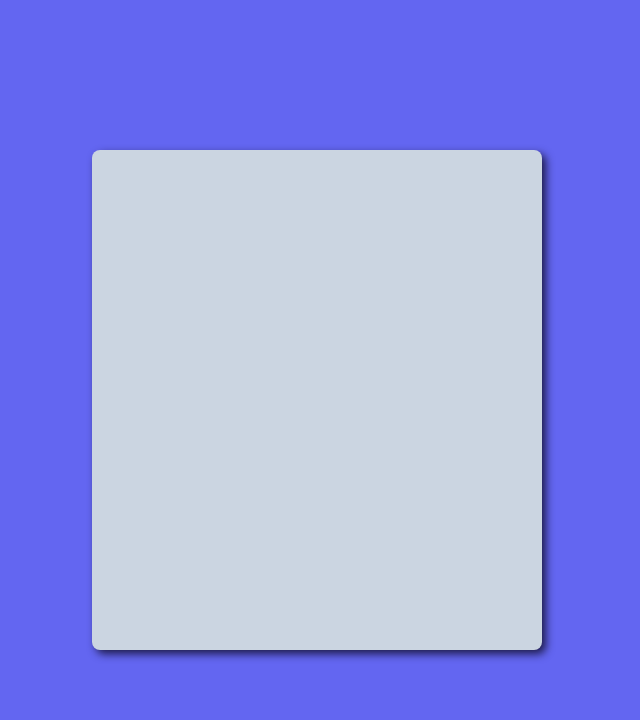
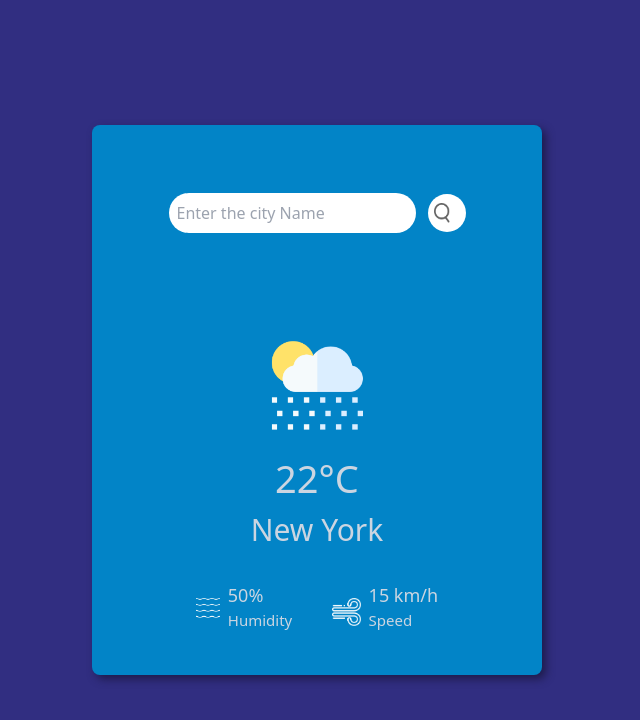
Before and after one commit to AtaAman/Weather-Forecast, a plain HTML site: page dist/index.html in a window 1280 px wide. Shown: the whole page, without its empty margins (323-963 px from the left). Drawn offline with Linux system fonts and the light colour scheme.

Commit message:
Design Done

```diff
--- a/dist/index.html
+++ b/dist/index.html
@@ -6,16 +6,33 @@
     <title>Weather Forecast</title>
     <link rel="stylesheet" href="output.css">
 </head>
-<body class="bg-indigo-500 grid place-content-center h-screen">
-    <div class="bg-slate-300 h-[400px] w-[350px] flex justify-center rounded-lg shadow-[4px_4px_8px] shadow-indigo-950 md:h-[500px] md:w-[450px]">
-        <div>
-
+<body class="bg-indigo-900 grid place-content-center h-screen">
+    <div class=" bg-sky-600 h-[450px] w-[350px] flex flex-col justify-around items-center rounded-lg shadow-[4px_4px_8px] shadow-indigo-950 md:h-[550px] md:w-[450px]">
+        <div class="items-center flex flex-row justify-center">
+            <input class="p-2 mt-6 rounded-[25px]" type="text" placeholder="Enter the city Name"
+            spellcheck="false" >
+            <button class="h-[38px] w-[38px] bg-white mt-6 ml-3 rounded-full items-center"><img class="h-8 w-7 p-[6px] text-center" src="images/search.png" alt=""></button>
         </div>
-        <div>
-
-        </div>
-        <div>
-
+        <div class="flex flex-col items-center">
+            <img class="h-[130px]" src="images/rain.png" alt="">
+            <h1 class="text-[38px] text-slate-300">22°C</h1>
+            <h2 class="text-[30px] text-slate-300">New York</h2>
+            <div class="flex flex-row justify-between gap-x-10">
+                <div class="flex flex-row mt-[30px] gap-x-2">
+                    <img class="h-[20px] mt-4" src="images/humidity.png" alt="">
+                    <div>
+                        <p class="text-[18px] text-slate-300">50%</p>
+                        <p class="text-[15px] text-slate-300">Humidity</p>
+                    </div>
+                </div>
+                <div class="flex flex-row mt-[30px] gap-x-2">
+                    <img class="h-[28px] mt-4" src="images/wind.png" alt="">
+                    <div>
+                        <p class="text-[18px] text-slate-300">15 km/h</p>
+                        <p class="text-[15px] text-slate-300">Speed</p>
+                    </div>
+                </div>
+            </div>
         </div>
     </div>
     <script src="script.js"></script>
```
Also changed, not shown: dist/output.css.
